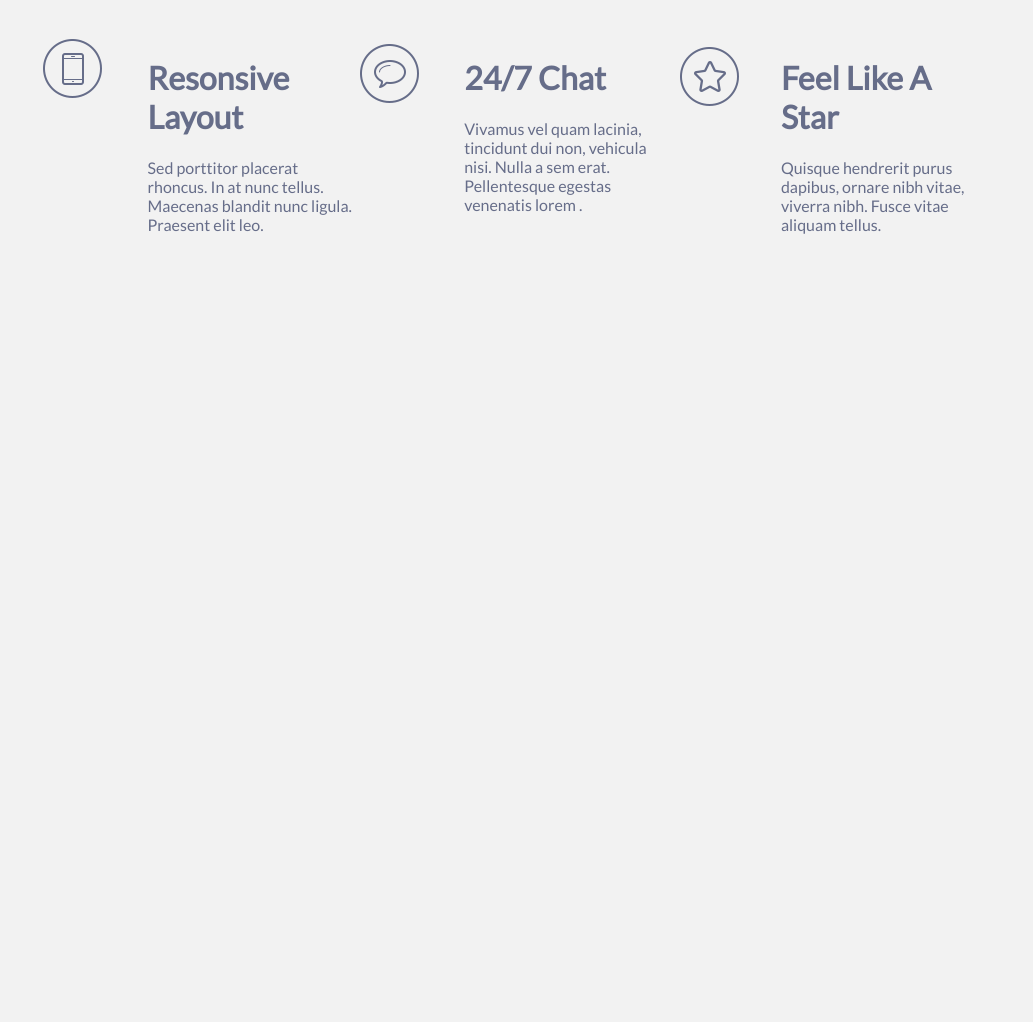
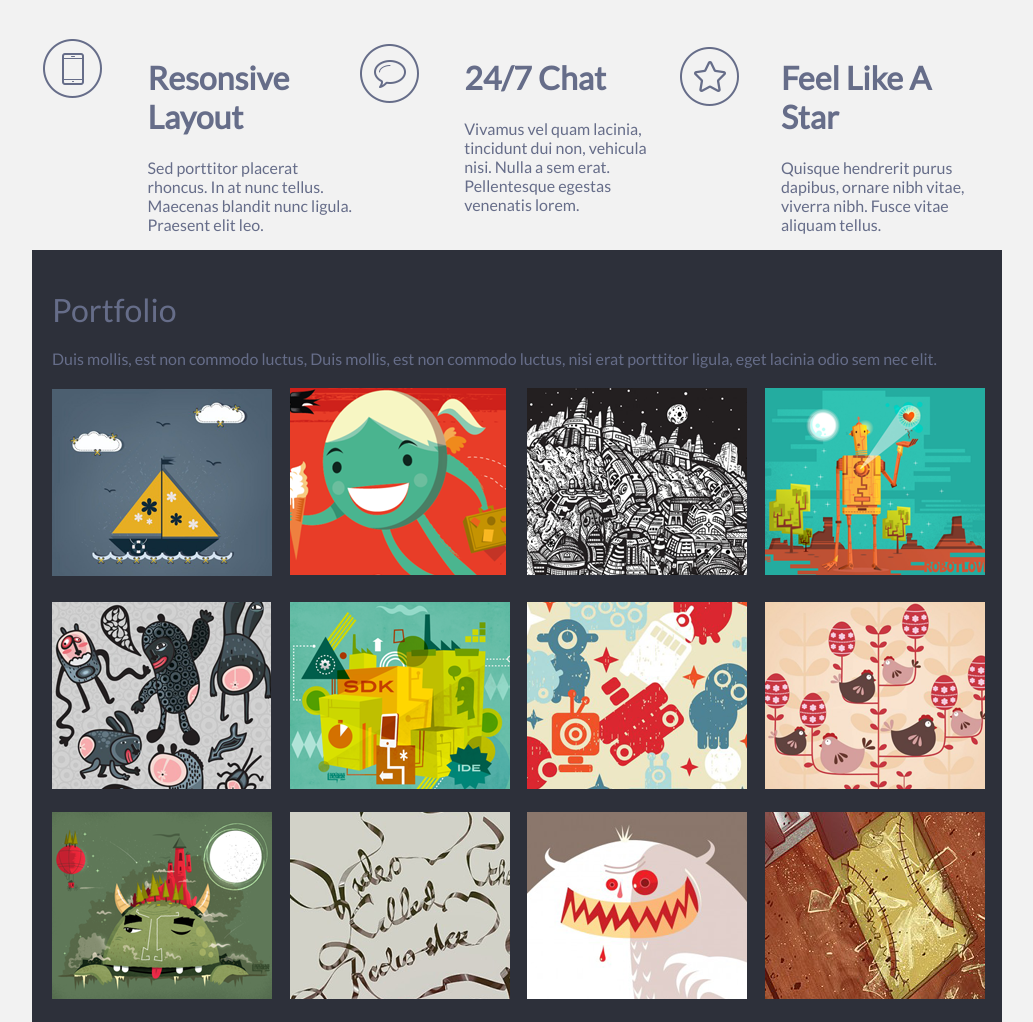
Before and after one commit to alexudall/189.101, a plain HTML site: page singolo/index.html in a window 1280 px wide. Shown: the part 1163-2185 px from the top of the page, without its empty margins (123-1156 px from the left). Before the commit the page ends 1413 px from the top, so only its background shows below. Drawn offline with Linux system fonts and the light colour scheme.

Commit message:
homework done as well as i could

```diff
--- a/singolo/index.html
+++ b/singolo/index.html
@@ -69,7 +69,7 @@
             <div class="small"><img src="img/chat.png" alt="mobileapp" /></div>
                 <div class="big">
                     <h1>24/7 Chat</h1>
-                    <p>Vivamus vel quam lacinia, tincidunt dui non, vehicula nisi. Nulla a sem erat. Pellentesque egestas venenatis lorem .</p>
+                    <p>Vivamus vel quam lacinia, tincidunt dui non, vehicula nisi. Nulla a sem erat. Pellentesque egestas venenatis lorem.</p>
                 </div>
             </div>
             <div class="seperates">
@@ -79,10 +79,38 @@
                     <p>Quisque hendrerit purus dapibus, ornare nibh vitae, viverra nibh. Fusce vitae aliquam tellus.</p>
                 </div>
             </div>
+        </div>
+            <div class="port">
+            <div class="title2">Portfolio</div>
+            <div class="explination1">Duis mollis, est non commodo luctus, Duis mollis, est non commodo luctus, nisi erat porttitor ligula, eget lacinia odio sem nec elit.</div>
+            <div class="photos"><img src="img/pic15.png" alt="mobileapp" /></div>
+            <div class="photos2"><img src="img/pic2.png" alt="mobileapp" />
+            </div>
+            <div class="photos3"><img src="img/pic3.png" alt="mobileapp" />
+            </div>
+            <div class="photos4"><img src="img/pic4.png" alt="mobileapp" />
+            </div>
+            <div class="photos5"><img src="img/pic5.png" alt="mobileapp" />
+            </div>
+            <div class="photos6"><img src="img/pic6.png" alt="mobileapp" />
+            </div>
+            <div class="photos7"><img src="img/pic7.png" alt="mobileapp" />
+            </div>
+            <div class="photos8"><img src="img/pic8.png" alt="mobileapp" />
+            </div>
+            <div class="photos9"><img src="img/pic9.png" alt="mobileapp" />
+            </div>
+            <div class="photos10"><img src="img/pic10.png" alt="mobileapp" />
+            </div>
+            <div class="photos11"><img src="img/pic11.png" alt="mobileapp" />
+            </div>
+            <div class="photos12"><img src="img/pic13.png" alt="mobileapp" />
+            </div>
+
+
 
 
         </div>
-
     </body>
 
 </html>
--- a/singolo/styles.css
+++ b/singolo/styles.css
@@ -85,29 +85,74 @@ body {
     margin-top: 20px;
     color: #666d89;
 }
+.port {
+    background-color: #2d303a;
+    background-size: cover;
+    width: 950px;
+    margin: auto;
+    display: grid;
+    grid-template-columns: 1fr 1fr 1fr 1fr;
+    padding-left: 20px;
 
-
-
-
-
-
-
-
-
-
-@media screen and (max-width: 480px){
-body {
-    background-color: green;
+}
+.title2 {
+    grid-column: 1/5;
+    margin-top: 40px;
+    font-size: 2rem;
+    color: #666d89;
+}
+.explination1 {
+    grid-column: 1/5;
+    margin-top: 20px;
+    color: #666d89;
+}
+.photos {
+    grid-column: 1/2;
+    margin-top: 20px;
+}
+.photos2 {
+    grid-column: 2/3;
+    margin-top: 20px;
+}
+.photos3 {
+    grid-column: 3/4;
+    margin-top: 20px;
+}
+.photos4 {
+    grid-column: 4/5;
+    margin-top: 20px;
+}
+.photos5 {
+    grid-column: 1/2;
+    margin-top: 20px;
+}
+.photos6 {
+    grid-column: 2/3;
+    margin-top: 20px;
+}
+.photos7 {
+    grid-column: 3/4;
+    margin-top: 20px;
+}
+.photos8 {
+    grid-column: 4/5;
+    margin-top: 20px;
+}
+.photos9 {
+    grid-column: 1/2;
+    margin-top: 20px;
+}
+.photos10 {
+    grid-column: 2/3;
+    margin-top: 20px;
 }
 
-    .logo{
-        margin-top: 20px;
-        text-align: center;
-        grid-column: 1/3;
-    }
-    .links a {
-    grid-column: 1/3;
-        margin-top:  10px;
-        text-align: center;
+.photos11 {
+    grid-column: 3/4;
+    margin-top: 20px;
 }
+.photos12 {
+    grid-column: 4/5;
+    margin-top: 20px;
+    margin-bottom: 20px;
 }
```
Also changed, not shown: singolo.png (added), singolo/img/pic.png (added), singolo/img/pic1.png (added), singolo/img/pic10.png (added), singolo/img/pic11.png (added), singolo/img/pic13.png (added), singolo/img/pic15.png (added), singolo/img/pic2.png (added), singolo/img/pic3.png (added), singolo/img/pic4.png (added), singolo/img/pic5.png (added), singolo/img/pic6.png (added), singolo/img/pic7.png (added), singolo/img/pic8.png (added), 1 more files, 3 other files.
